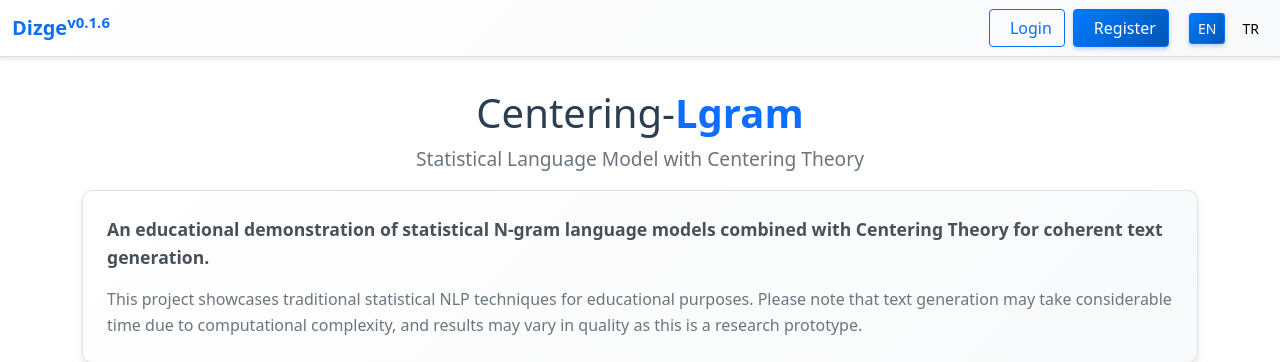
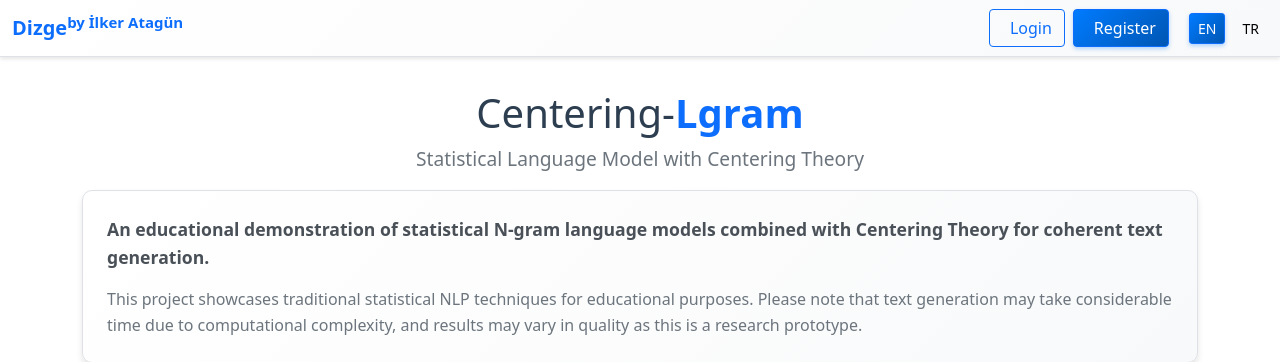
Before and after one commit to iatagun/Lgram-web, a Django app: page / in a window 1280 px wide. Shown: the top 362 px of the page. Run offline with Django 4.2, Linux system fonts and the light colour scheme; data comes from the database, SQL or seed files in the repository; both versions use the stored data as it was after the commit.

Commit message:
Update navbar branding in base templates
Changed the navbar brand text in auth_base.html and base.html to display 'Dizge by İlker Atagün' instead of previous versions. This improves branding consistency across the application.

```diff
--- a/main/templates/main/auth_base.html
+++ b/main/templates/main/auth_base.html
@@ -13,8 +13,9 @@
     <body>
         <nav class="navbar navbar-expand-lg">
             <div class="container-fluid">
+                <a class="navbar-brand text-primary" href="https://dizge.pythonanywhere.com/">Dizge<sup>by İlker Atagün</sup></a>
                 <a class="navbar-brand text-primary" href="{% url 'index' %}">
-                    Centering-<span class="text-primary">Lgram</span>
+
                 </a>
 
                 <!-- User Authentication Section -->
--- a/main/templates/main/base.html
+++ b/main/templates/main/base.html
@@ -12,7 +12,7 @@
     <body>
         <nav class="navbar navbar-expand-lg">
             <div class="container-fluid">
-            <a class="navbar-brand text-primary" href="https://dizge.pythonanywhere.com/">Dizge<sup>v0.1.6</sup></a>
+            <a class="navbar-brand text-primary" href="https://dizge.pythonanywhere.com/">Dizge<sup>by İlker Atagün</sup></a>
 
             <!-- User Authentication Section -->
             <div class="d-flex align-items-center">
```
Also changed, not shown: db.sqlite3.
